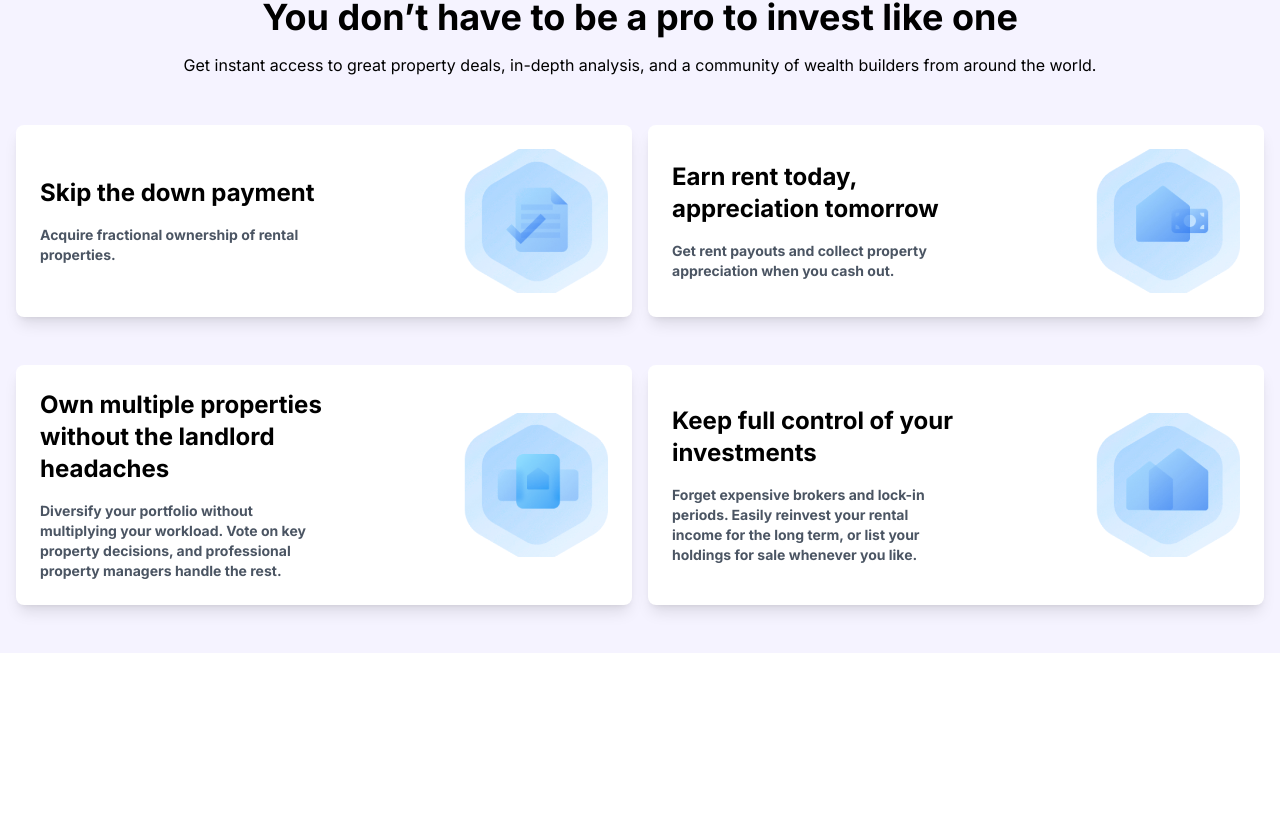
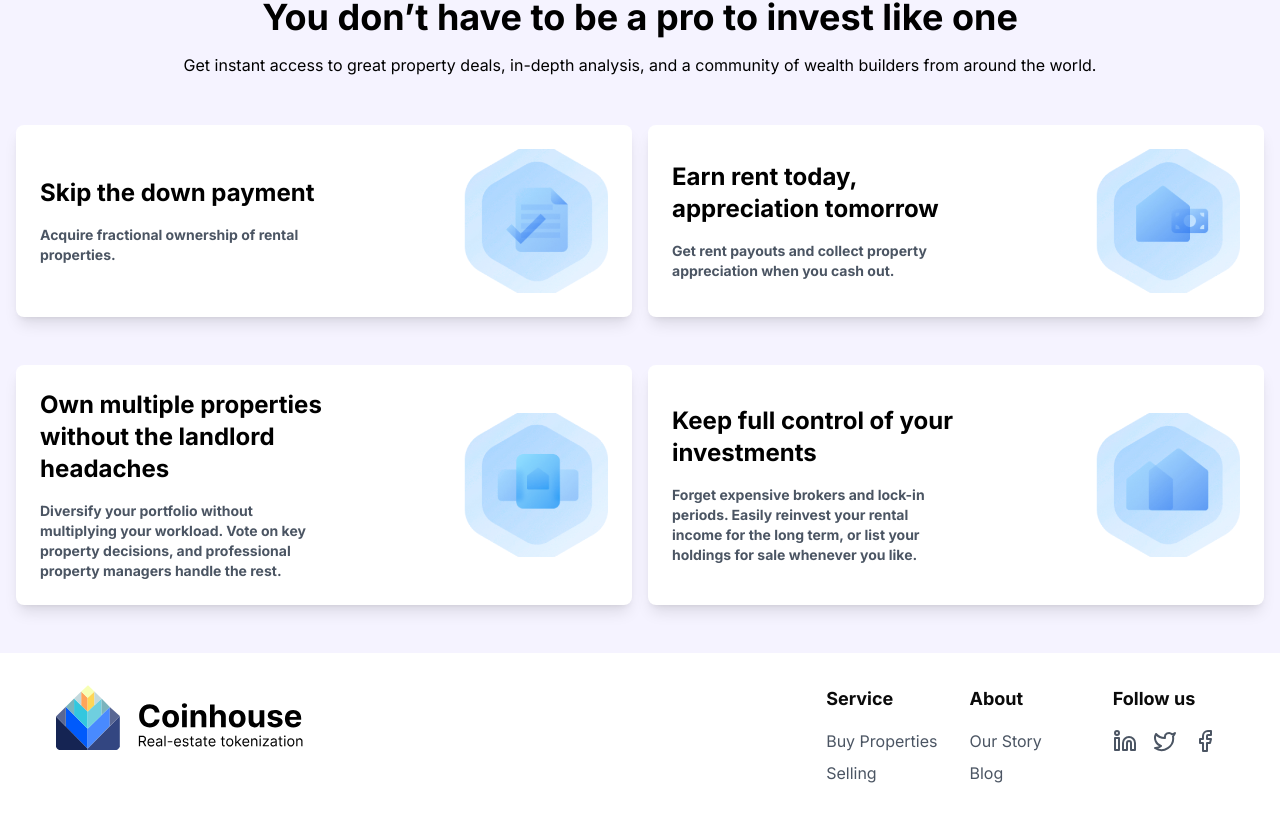
Before and after one commit to valuin/coinhouse, a Next.js app: page / in a window 1280 px wide. Shown: the part 3038-3855 px from the top of the page. Before the commit the page ends 3691 px from the top, so only its background shows below. Built offline with nearby package versions, Linux system fonts and the light colour scheme.

Commit message:
feat: footer

```diff
--- a/app/page.tsx
+++ b/app/page.tsx
@@ -4,6 +4,7 @@ import Image from "next/image";
 import { Button } from "@/components/ui/button";
 import { Card } from "@/components/ui/card";
 import { FeatureCard } from "@/components/ui/features";
+import { Linkedin, Twitter, Facebook } from "lucide-react"
 import Navbar from "@/components/ui/navbar";
 
 export default function Home() {
@@ -129,6 +130,46 @@ export default function Home() {
             </div>
           </article>
         </section>
+        <footer className="bg-white py-8 px-14">
+          <div className="flex flex-col md:flex-row justify-between items-start gap-8">
+            <div className="flex-shrink-0">
+              <Image src="/LogoCoinhouse.svg" alt="Coinhouse Logo" width={250} height={40} />
+            </div>
+
+            <div className="grid grid-cols-1 md:grid-cols-3 gap-8">
+              <div className="space-y-4">
+                <h3 className="font-bold text-lg">Service</h3>
+                <ul className="space-y-2">
+                  <li><a href="#" className="text-gray-600 hover:text-gray-900">Buy Properties</a></li>
+                  <li><a href="#" className="text-gray-600 hover:text-gray-900">Selling</a></li>
+                </ul>
+              </div>
+
+              <div className="space-y-4">
+                <h3 className="font-bold text-lg">About</h3>
+                <ul className="space-y-2">
+                  <li><a href="#" className="text-gray-600 hover:text-gray-900">Our Story</a></li>
+                  <li><a href="#" className="text-gray-600 hover:text-gray-900">Blog</a></li>
+                </ul>
+              </div>
+
+              <div className="space-y-4">
+                <h3 className="font-bold text-lg">Follow us</h3>
+                <div className="flex space-x-4">
+                  <a href="#" className="text-gray-600 hover:text-gray-900">
+                    <Linkedin className="w-6 h-6" />
+                  </a>
+                  <a href="#" className="text-gray-600 hover:text-gray-900">
+                    <Twitter className="w-6 h-6" />
+                  </a>
+                  <a href="#" className="text-gray-600 hover:text-gray-900">
+                    <Facebook className="w-6 h-6" />
+                  </a>
+                </div>
+              </div>
+            </div>
+          </div>
+        </footer>
       </main>
     </>
   );
```
